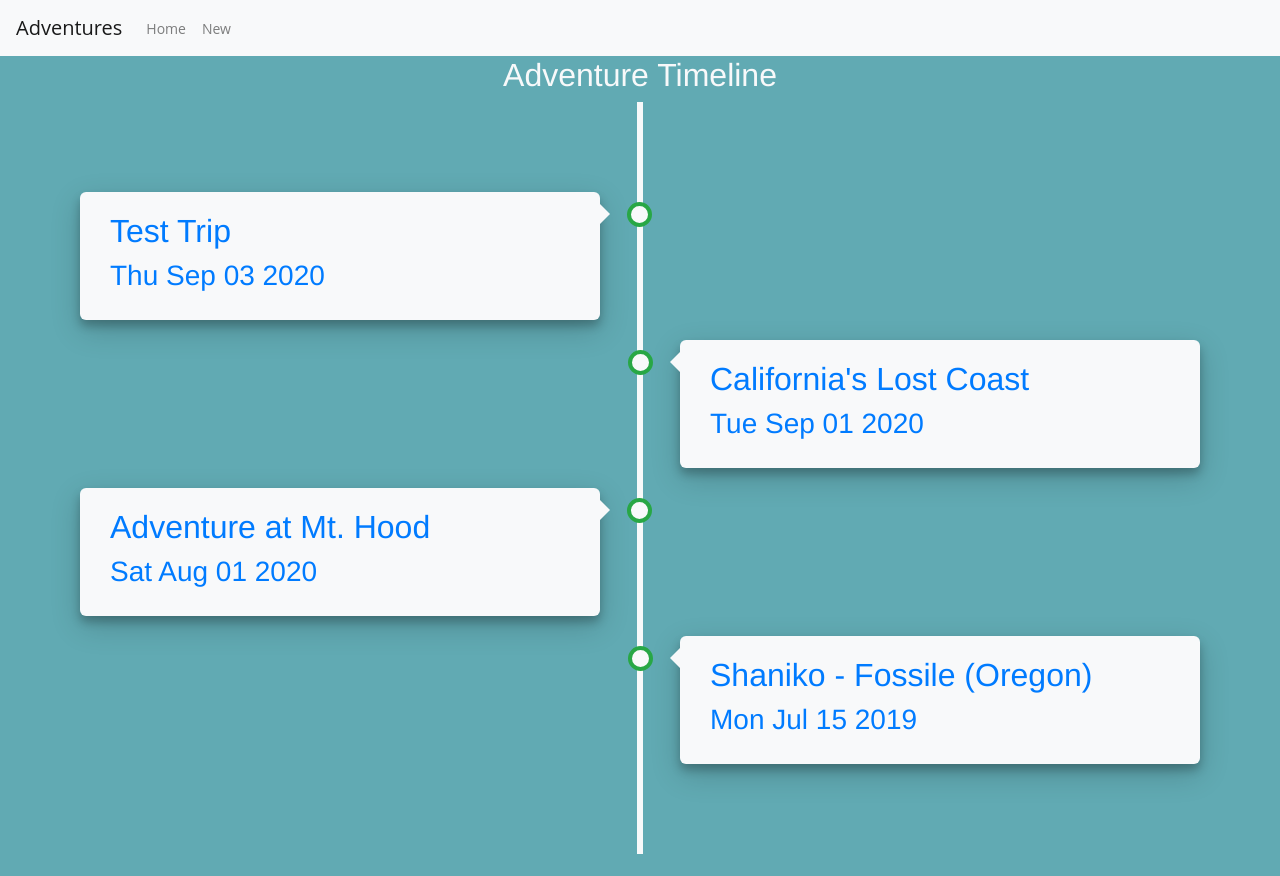
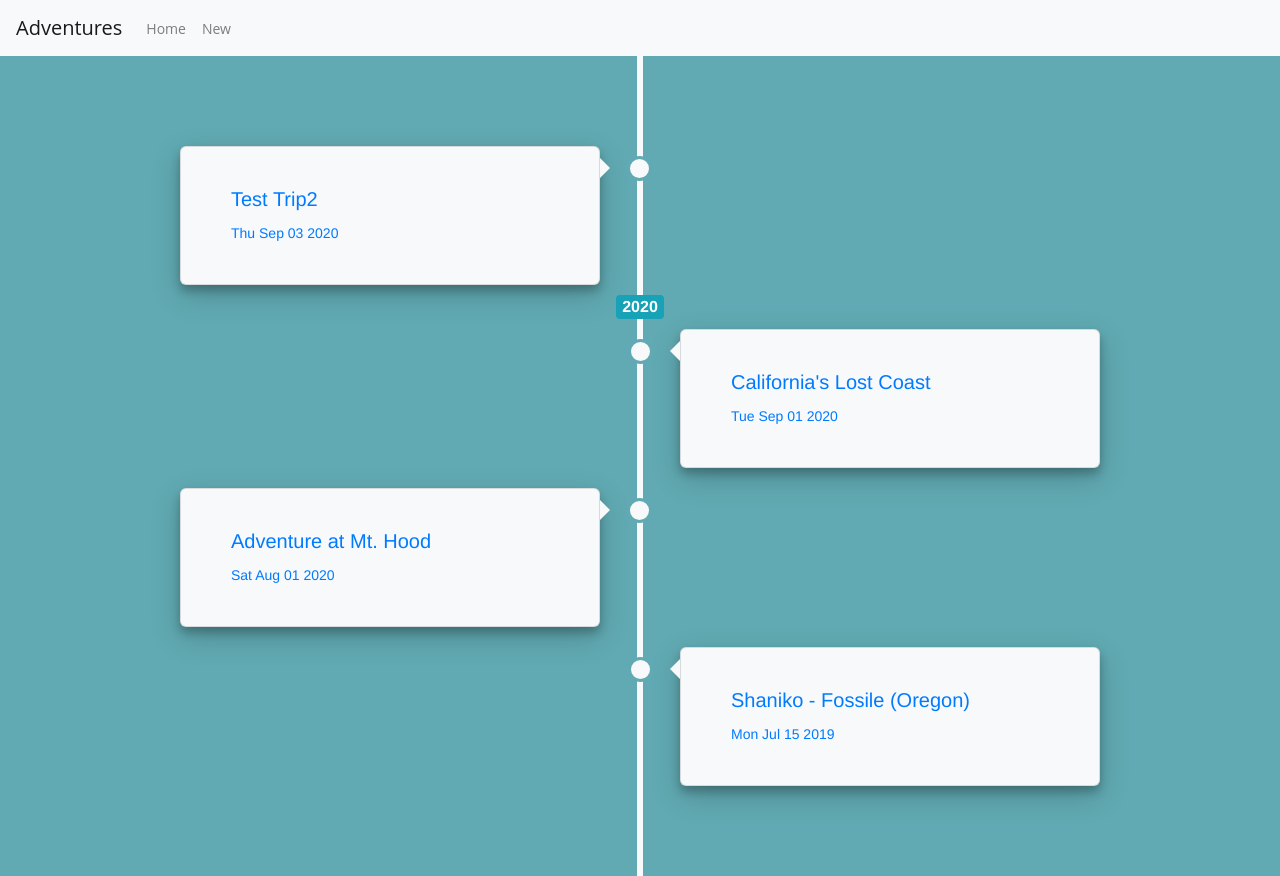
Before and after one commit to dryzhkov/adv, a React (Create React App) app: page / in a window 1280 px wide. Built offline with nearby package versions, Linux system fonts and the light colour scheme; data requests are answered from the project's data file.

Commit message:
timeline updates

```diff
--- a/db.json
+++ b/db.json
@@ -59,7 +59,7 @@
       ]
     },
     {
-      "title": "Test Trip",
+      "title": "Test Trip2",
       "days": [
         {
           "date": "2020-09-03T00:00:00.000Z",
@@ -71,10 +71,10 @@
         },
         {
           "date": "2020-09-08T20:39:24.357Z",
-          "from": "",
-          "to": "",
-          "distance": 0,
-          "hours": 0,
+          "from": "Grants Pass, OR",
+          "to": "Seattle, WA",
+          "distance": 420,
+          "hours": 8,
           "directions": ""
         }
       ],
--- a/src/components/Timeline.css
+++ b/src/components/Timeline.css
@@ -6,14 +6,13 @@
 
 #adv {
     min-height: 100vh;
-    /* background-color: #474e4a; */
     background-color: #61aab3;
     font-family: Helvetica, sans-serif;
 }
 
 #adv .timeline {
     position: relative;
-    max-width: 1200px;
+    max-width: 1000px;
     margin: 0 auto;
     padding-top: 10vh;
     padding-bottom: 10vh;
@@ -46,7 +45,7 @@
     height: 25px;
     right: -12px;
     background-color: #f8f9fa;
-    border: 4px solid #28a745;
+    border: 3px solid #61aab3;
     top: 20px;
     border-radius: 50%;
     z-index: 1;
@@ -104,3 +103,15 @@
     box-shadow: rgba(0, 0, 0, 0.19) 0px 10px 30px,
         rgba(0, 0, 0, 0.23) 0px 6px 10px;
 }
+
+a:link {
+    text-decoration: none;
+}
+
+.center {
+    display: table;
+    margin: 0 auto;
+    z-index: 1;
+    position: relative;
+    font-size: 1rem;
+}
--- a/src/components/Timeline.tsx
+++ b/src/components/Timeline.tsx
@@ -1,6 +1,8 @@
 import React, { useState, useEffect } from 'react';
 import { Link } from 'react-router-dom';
 import { getTrips, Trip } from '../services/tripService';
+import Badge from 'react-bootstrap/Badge';
+import Card from 'react-bootstrap/Card';
 import './Timeline.css';
 
 export function Timeline() {
@@ -12,25 +14,37 @@ export function Timeline() {
     function renderTrips() {
         return trips.map((t: Trip, index: number) => {
             return (
+                <>
                     <Link to={`/details/${t.id}`} key={t.id}>
                         <div
                             className={
                                 index % 2 === 0 ? 'record left' : 'record right'
                             }
                         >
-                        <div className="trip">
-                            <h2>{t.title}</h2>
-                            <h3>{t.days[0].date.toDateString()}</h3>
-                        </div>
+                            <Card className="trip">
+                                <Card.Body>
+                                    <Card.Title>{t.title}</Card.Title>
+                                    <Card.Text>
+                                        {t.days[0].date.toDateString()}
+                                    </Card.Text>
+                                </Card.Body>
+                            </Card>
                         </div>
                     </Link>
+
+                    {index === 0 && (
+                        <Badge className="center" variant="info" as="div">
+                            2020
+                        </Badge>
+                    )}
+                </>
             );
         });
     }
 
     return (
         <div id="adv">
-            <h2 id="page-title">Adventure Timeline</h2>
+            {/* <h2 id="page-title">Adventure Timeline</h2> */}
             <div className="timeline">{renderTrips()}</div>
         </div>
     );
```
Lines whose indentation alone changed are shown as unchanged.
